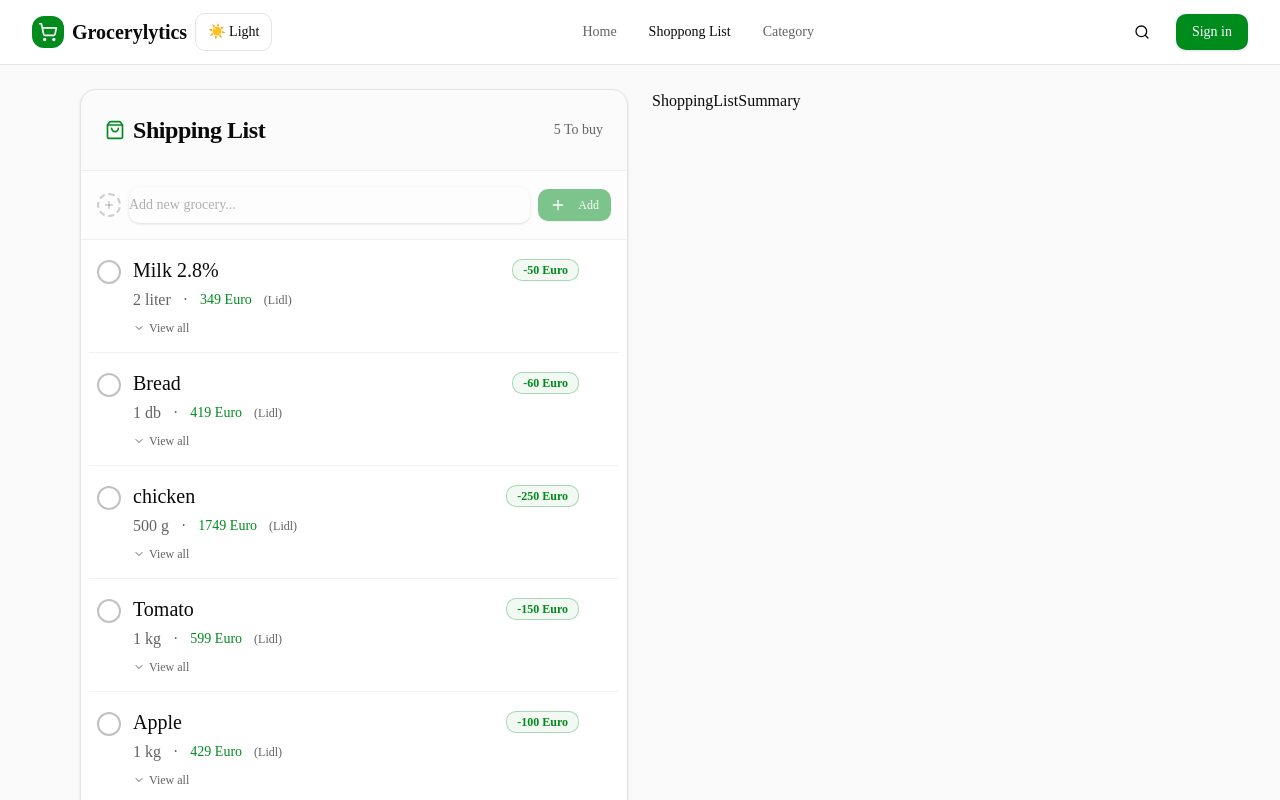
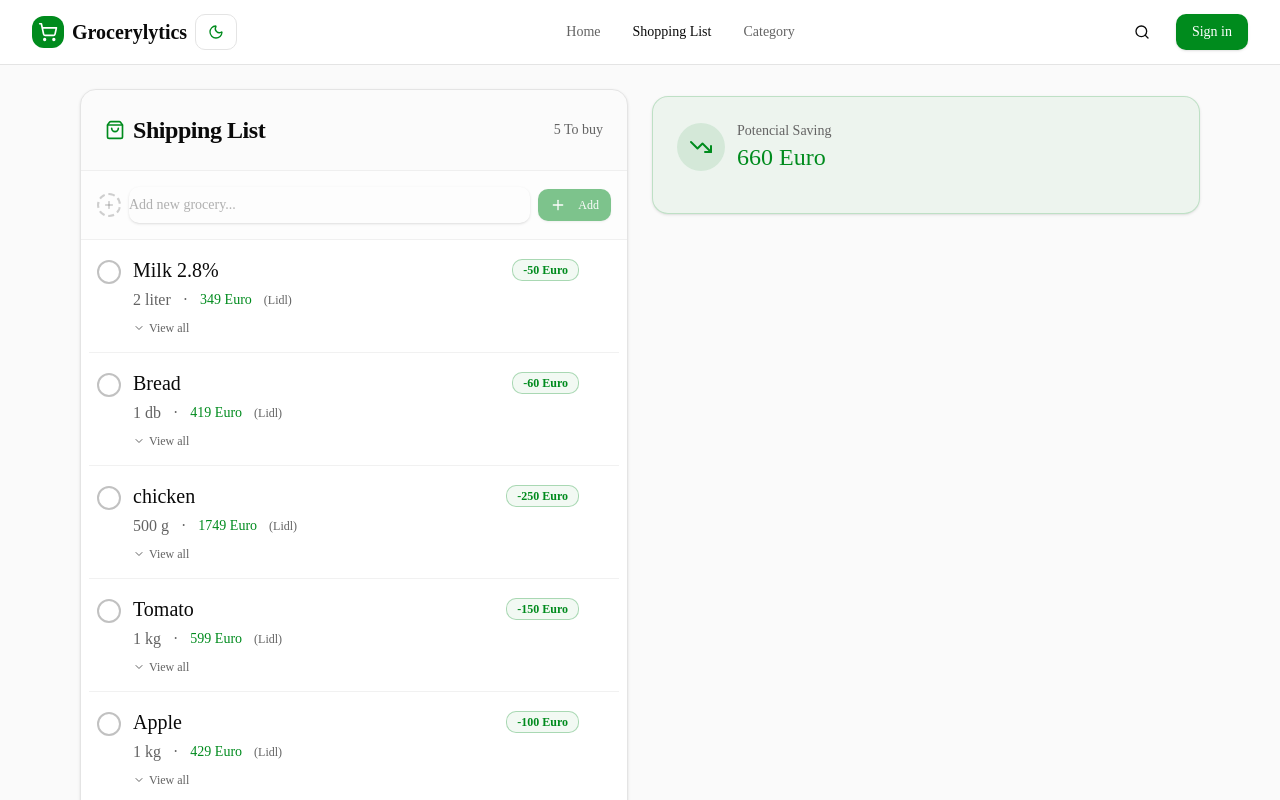
Before and after one commit to zoleman/docker-compose-app-redesigned, a React (Vite) app in the folder frontend/: page /shopping-list in a window 1280 px wide. Shown: the top 800 px of the page. Built offline with nearby package versions, Linux system fonts and the light colour scheme.

Commit message:
add content to README and some small porgres in shoplist-summary

```diff
--- a/frontend/package.json
+++ b/frontend/package.json
@@ -10,9 +10,6 @@
     "preview": "vite preview"
   },
   "dependencies": {
-    "@emotion/react": "^11.14.0",
-    "@emotion/styled": "^11.14.1",
-    "@mui/material": "^7.3.7",
     "@radix-ui/react-slot": "^1.2.4",
     "@tailwindcss/postcss": "^4.1.18",
     "class-variance-authority": "^0.7.1",
--- a/frontend/src/components/Header.jsx
+++ b/frontend/src/components/Header.jsx
@@ -10,7 +10,7 @@ const links = [{
   link: "/"
 },
 {
-  name: "Shoppong List",
+  name: "Shopping List",
   link: "shopping-list"
 },
 {
--- a/frontend/src/components/ShoppingListPage/ShoppingListSummary.jsx
+++ b/frontend/src/components/ShoppingListPage/ShoppingListSummary.jsx
@@ -1,7 +1,50 @@
 import React from 'react'
 
-export default function ShoppingListSummary() {
-  return (
-    <div>ShoppingListSummary</div>
-  )
+import { Card, CardContent, CardHeader, CardTitle } from "@/components/ui/card";
+import { Button } from "@/components/ui/button";
+import { Badge } from "@/components/ui/badge";
+import { TrendingDown, Store, Check, ChevronRight } from "lucide-react";
+
+const storeInfo = {
+    tesco: { name: "Tesco", color: "bg-blue-500" },
+    aldi: { name: "Aldi", color: "bg-orange-500" },
+    lidl: { name: "Lidl", color: "bg-yellow-500" },
+    spar: { name: "Spar", color: "bg-green-600" },
+};
+
+export default function ShoppingListSummary({
+    storeTotals,
+    cheapestStore,
+    potentialSavings,
+    itemCount,
+}) {
+
+    const storedStores = Object.entries(storeTotals).sort((a, b) => a[1] - b[1]); //Todo: mas megkozelites
+
+    return (
+        <div className='space-y-4 lg:sticky! lg:top-24! '>
+
+            <Card className="border-primary/20 bg-primary/5">
+                <CardContent className="p-6">
+                    <div className='flex items-center gap-3 mb-4'>
+                        <div className='flex items-center justify-center w-12 h-12 rounded-full bg-primary/10'>
+                            <TrendingDown className='h-6  w-6 text-primary' />
+                        </div>
+                        <div>
+                            <p className='text-sm text-muted-foreground'>
+                                Potencial Saving
+                            </p>
+                            <p className='text-2xl text-primary'>
+                                {potentialSavings} Euro
+                            </p>
+                        </div>
+                    </div>
+
+
+                </CardContent>
+
+            </Card>
+
+        </div>
+    )
 }
--- a/frontend/src/components/Themetoggle.jsx
+++ b/frontend/src/components/Themetoggle.jsx
@@ -1,4 +1,6 @@
 import { useState } from "react"
+import { Button } from "@/components/ui/Button"
+import { Moon, Sun } from "lucide-react"
 
 export default function ThemeToggle() {
     const [dark, setDark] = useState(() =>
@@ -14,11 +16,12 @@ export default function ThemeToggle() {
     }
 
     return (
-    <button
+        <Button
+            variant="ghost"
             onClick={toggleTheme}
-      className="rounded-md border px-3 py-2 text-sm hover:bg-muted"
+            className="rounded-md border px-3 py-2 hover:bg-muted text-primary hover:text-primary"
         >
-      {dark ? "🌙 Dark" : "☀️ Light"}
-    </button>
+            {dark ? <Sun />  : <Moon /> }
+        </Button>
     )
 }
--- a/frontend/src/globals.css
+++ b/frontend/src/globals.css
@@ -122,7 +122,7 @@
 
 * {
   transition-property: background-color, border-color, color, fill, stroke;
-  transition-duration: 300ms;
+  transition-duration: 200ms;
   transition-timing-function: ease-in-out;
 }
 
```
Also changed, not shown: 2 other files (tests, documents, lock files or other folders). Lines whose indentation alone changed are shown as unchanged.
